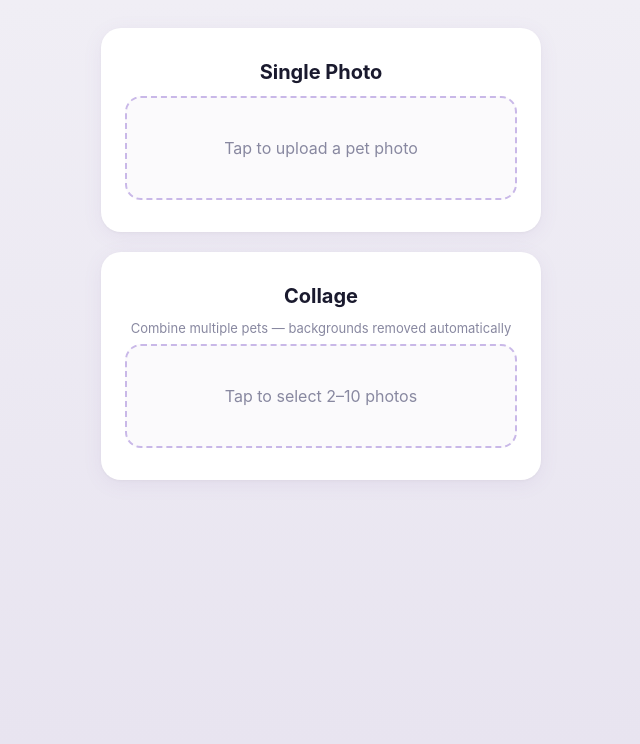
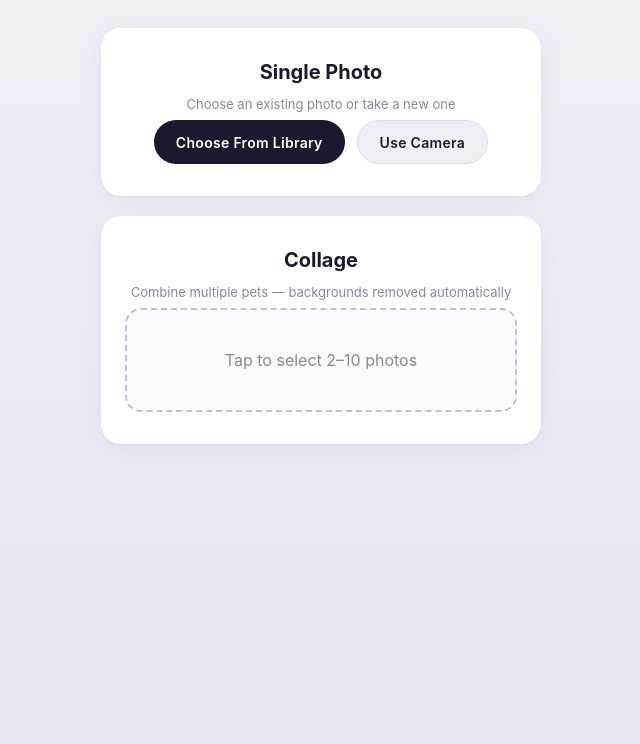
Before and after one commit to Emberphoenix33/palette-studio, a Flask app: page / in a window 1280 px wide. Shown: the part 56-800 px from the top of the page, without its empty margins (319-959 px from the left). Run offline with Flask 3, Linux system fonts and the light colour scheme.

Commit message:
Split photo library and camera uploads

```diff
--- a/static/css/style.css
+++ b/static/css/style.css
@@ -245,6 +245,12 @@ main {
     min-height: 36px;
 }
 
+.btn-secondary {
+    background: var(--bg);
+    color: var(--text);
+    border: 1.5px solid var(--border);
+}
+
 /* Reference toolbar */
 .ref-toolbar {
     display: flex;
@@ -324,6 +330,17 @@ main {
     opacity: 0;
     cursor: pointer;
     font-size: 0;
+}
+
+.upload-actions {
+    display: flex;
+    gap: 12px;
+    flex-wrap: wrap;
+    justify-content: center;
+}
+
+.upload-actions-small {
+    justify-content: flex-start;
 }
 
 /* Palette rows */
--- a/static/js/app.js
+++ b/static/js/app.js
@@ -21,7 +21,6 @@ const App = {
     _progressImage: null,
 
     init() {
-        this.configureUploadInputs();
         this.setupUpload();
         this.setupCollage();
         this.setupTabs();
@@ -31,21 +30,6 @@ const App = {
         this.setupTimer();
         this.setupExport();
         this.addToast();
-    },
-
-    configureUploadInputs() {
-        const prefersLibraryPicker = /iPad|iPhone|iPod/.test(navigator.userAgent) ||
-            (navigator.platform === 'MacIntel' && navigator.maxTouchPoints > 1);
-
-        document.querySelectorAll('input[type="file"][data-capture]').forEach((input) => {
-            const captureMode = input.dataset.capture;
-            if (prefersLibraryPicker) {
-                input.removeAttribute('capture');
-                return;
-            }
-
-            input.setAttribute('capture', captureMode);
-        });
     },
 
     // --- Toast ---
@@ -66,9 +50,15 @@ const App = {
     // --- Upload Screen ---
     setupUpload() {
         const imageInput = document.getElementById('image-input');
-        imageInput.addEventListener('change', () => {
-            if (imageInput.files[0]) this.loadPhoto(imageInput.files[0]);
-        });
+        const imageCameraInput = document.getElementById('image-camera-input');
+        const handleImageSelection = (event) => {
+            const file = event.target.files[0];
+            if (file) this.loadPhoto(file);
+            event.target.value = '';
+        };
+
+        imageInput.addEventListener('change', handleImageSelection);
+        imageCameraInput.addEventListener('change', handleImageSelection);
     },
 
     // --- Collage ---
@@ -587,7 +577,7 @@ const App = {
         });
 
         // Progress comparison setup
-        document.getElementById('progress-input').addEventListener('change', (e) => {
+        const handleProgressSelection = (e) => {
             const file = e.target.files[0];
             if (!file) return;
             const url = URL.createObjectURL(file);
@@ -599,7 +589,11 @@ const App = {
                 this.renderComparison();
             };
             img.src = url;
-        });
+            e.target.value = '';
+        };
+
+        document.getElementById('progress-input').addEventListener('change', handleProgressSelection);
+        document.getElementById('progress-camera-input').addEventListener('change', handleProgressSelection);
 
         document.getElementById('compare-slider').addEventListener('input', () => {
             this.renderComparison();
--- a/templates/index.html
+++ b/templates/index.html
@@ -20,10 +20,17 @@
     <div id="upload-screen" class="upload-screen">
         <div class="upload-card">
             <h2>Single Photo</h2>
-            <label class="upload-zone" id="upload-zone" for="image-input">
-                <input type="file" id="image-input" class="file-input-overlay" accept="image/*" data-capture="environment">
-                <p>Tap to upload a pet photo</p>
-            </label>
+            <p class="hint">Choose an existing photo or take a new one</p>
+            <div class="upload-actions">
+                <label class="btn file-trigger" for="image-input">
+                    <input type="file" id="image-input" class="file-input-overlay" accept="image/*">
+                    Choose From Library
+                </label>
+                <label class="btn btn-secondary file-trigger" for="image-camera-input">
+                    <input type="file" id="image-camera-input" class="file-input-overlay" accept="image/*" capture="environment">
+                    Use Camera
+                </label>
+            </div>
         </div>
         <div class="upload-card">
             <h2>Collage</h2>
@@ -83,10 +90,16 @@
             <div class="section-card">
                 <h2>Progress Comparison</h2>
                 <p class="hint">Upload a photo of your canvas to compare with the reference</p>
-                <label id="progress-upload-btn" class="btn btn-small file-trigger" for="progress-input">
-                    <input type="file" id="progress-input" class="file-input-overlay" accept="image/*" data-capture="environment">
-                    Upload Progress Photo
-                </label>
+                <div class="upload-actions upload-actions-small">
+                    <label id="progress-upload-btn" class="btn btn-small file-trigger" for="progress-input">
+                        <input type="file" id="progress-input" class="file-input-overlay" accept="image/*">
+                        Choose From Library
+                    </label>
+                    <label class="btn btn-small btn-secondary file-trigger" for="progress-camera-input">
+                        <input type="file" id="progress-camera-input" class="file-input-overlay" accept="image/*" capture="environment">
+                        Use Camera
+                    </label>
+                </div>
                 <div id="progress-compare" class="hidden" style="margin-top:12px">
                     <div style="position:relative;overflow:hidden;border-radius:12px" id="compare-container">
                         <canvas id="compare-canvas"></canvas>
```
